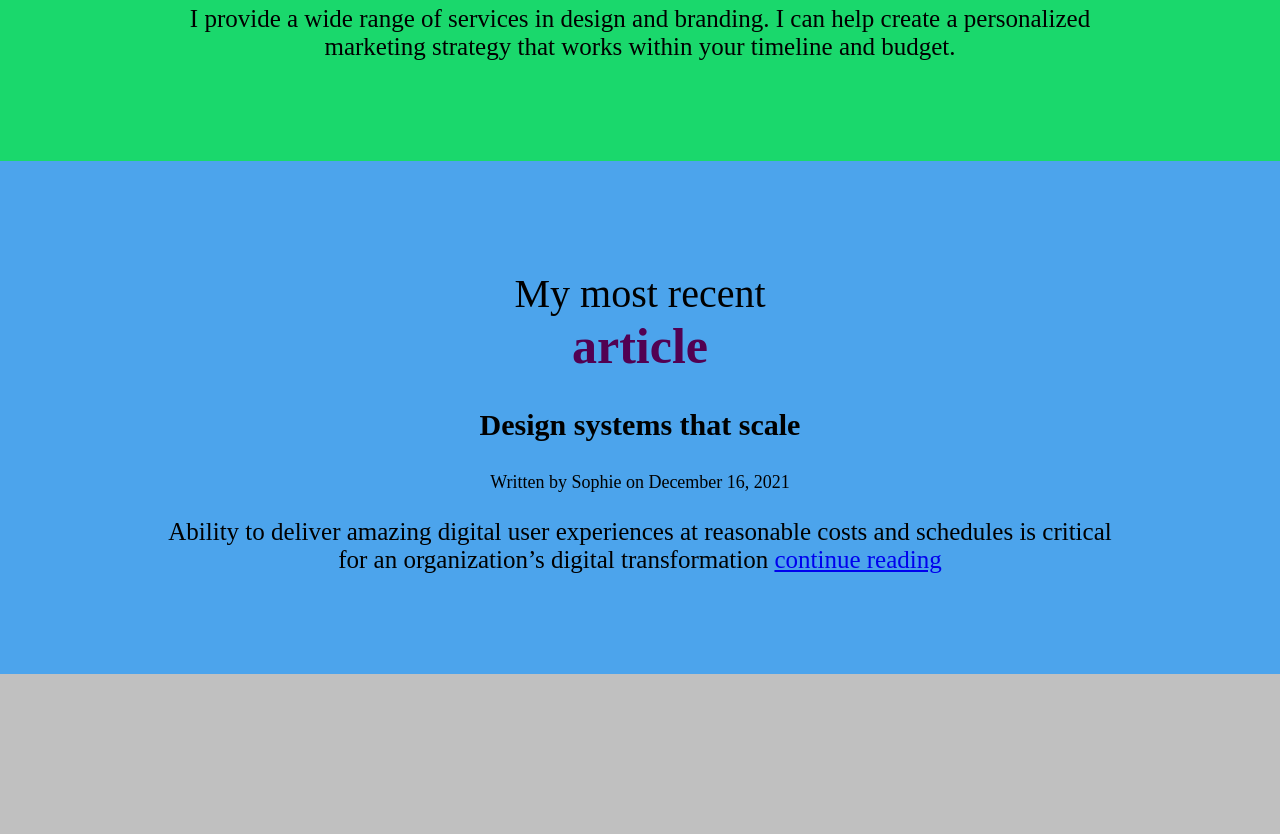
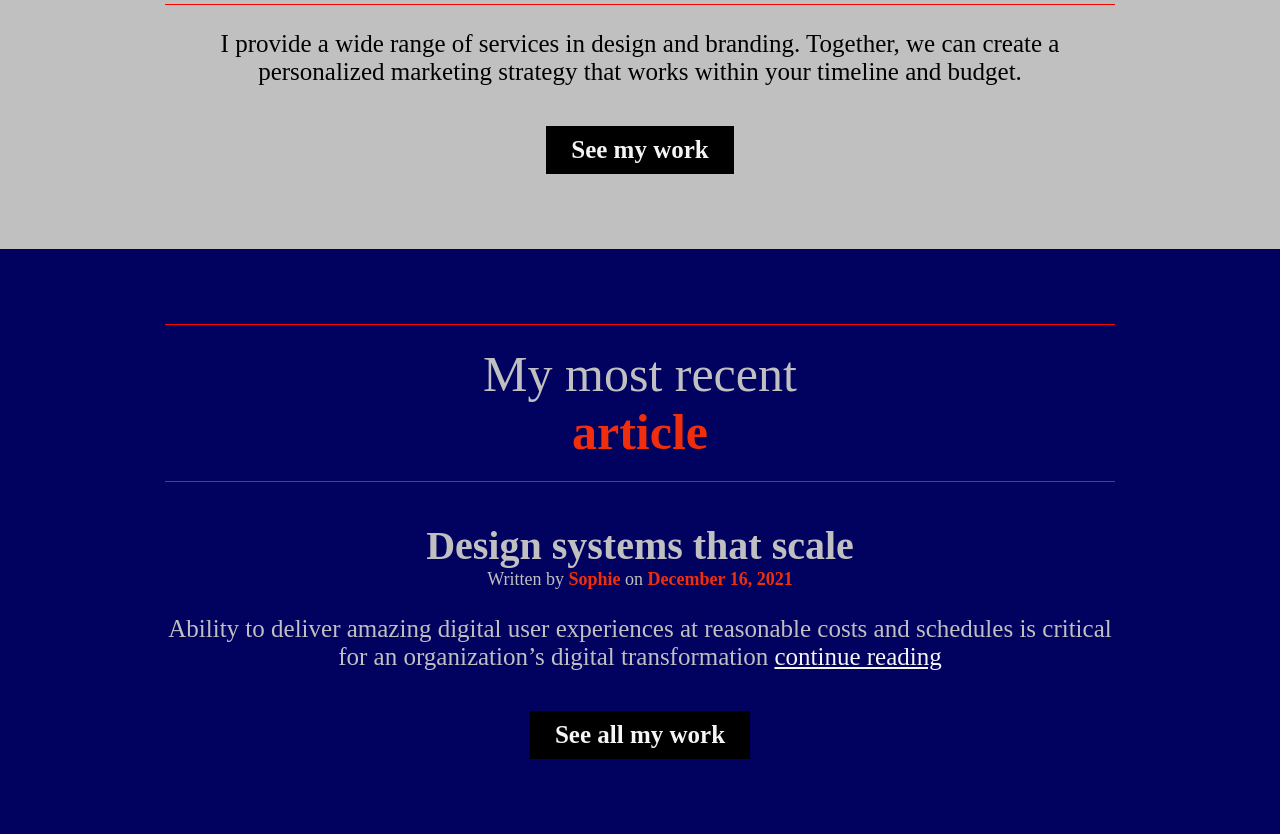
Before and after one commit to jeng200/css_fundamentals_webpage, a plain HTML site: page index.html in a window 1280 px wide. Shown: the part 824-1658 px from the top of the page. Before the commit the page ends 1498 px from the top, so only its background shows below. Drawn offline with Linux system fonts and the light colour scheme; a web font is replaced by a local one.

Commit message:
Update site colors, adjust spacing, create buttons, and add borders to headings.

```diff
--- a/index.css
+++ b/index.css
@@ -3,12 +3,14 @@ body {
   font-size: 25px;
   text-align: center;
   font-family: 'Zen Antique', serif;
-  background: silver;
-  color: black;
+  background: rgb(1, 1, 95);
+  color: silver;
 }
 
 img {
   max-width: 500px;
+  border: solid black 1px;
+  border-radius: 25px;
 }
 
 .container {
@@ -19,31 +21,44 @@ img {
 
 h1, h2 {
   font-weight: 100;
+  margin: 0;
 }
 
 h1 {
-  margin: 0;
-  font-size: 50px;
+  font-size: 60px;
 }
 
 h2 {
-  font-size: 40px;
+  font-size: 50px;
+
+  padding: 20px 0;
 }
 
 h3 {
-  font-size: 30px;
+  font-size: 40px;
   font-weight: 900;
+}
+
+.mb {
+  margin-bottom: 0;
 }
 
 .small-txt {
   font-size: 18px;
   font-weight: 300;
+  margin-top: 0;
 }
 
 .dark-txt {
   font-weight: 900;
   display: block;
-  color: rgb(82, 1, 82);
+  color: rgb(241, 46, 12);
+}
+
+.name,
+time {
+  font-weight: 900;
+  color: rgb(241, 46, 12);
 }
 
 h1 .dark-txt {
@@ -54,14 +69,22 @@ h2 .dark-txt {
   font-size: 50px;
 }
 
-a:hover, a:focus{
-  color:rgb(82, 1, 82)
+a {
+  color: whitesmoke;
+}
+
+a:hover, a:focus {
+  color:rgb(243, 35, 7)
 }
 
 header {
-  background: royalblue;
   padding-top: 50px;
   padding-bottom: 100px;
+}
+
+.red-border {
+border-top: solid red 1px;
+border-bottom: solid red 1px;
 }
 
 section {
@@ -69,9 +92,21 @@ section {
 }
 
 .about-me {
-  background: rgb(26, 216, 108);
+  background: silver;
+  color: black;
 }
 
-.articles {
-  background: rgb(76, 164, 236);
+.btn {
+  display: inline-block;
+  background: black;
+  color: whitesmoke;
+  padding: 10px 25px;
+  margin-top: 15px;
+  text-decoration: none;
+  font-weight: bold;
 }
+
+.btn:hover, .btn:focus {
+  background: red;
+  color: black;
+}
--- a/index.html
+++ b/index.html
@@ -12,7 +12,7 @@
   <link href="img/favicon.ico" rel="icon">
 </head>
 <body>
-    <header>
+    <header class="dark-background">
       <div class="container">
       <h1>Hello, my name is <span class="dark-txt">Sophie</span></h1>
       <img src="img/linkedin-sales-solutions-4nu1d0HYwAg-unsplash.jpg" alt="woman at computer">
@@ -21,19 +21,22 @@
 
   <section class="about-me">
     <div class="container">
-      <h2>I am a <span class="dark-txt">graphic and web designer</span></h2>
-      <p>I provide a wide range of services in design and branding. I can help create a personalized marketing strategy that works within your timeline and budget.</p>
+      <h2 class="red-border">I am a <span class="dark-txt">graphic and web designer</span></h2>
+      <p>I provide a wide range of services in design and branding. Together, we can create a personalized marketing strategy that works within your timeline and budget.</p>
+      <a class="btn" href="#">See my work</a>
     </div>
   </section>
 
-  <section class="articles">
+  <section class="articles dark-background">
     <div class="container">
-      <h2>My most recent <span class="dark-txt">article</span></h2>
+      <h2 class="red-border">My most recent <span class="dark-txt">article</span></h2>
       <article>
-        <h3>Design systems that scale</h3>
-        <p class="small-txt">Written by Sophie on December 16, 2021</p>
+        <h3 class="mb">Design systems that scale</h3>
+        <p class="small-txt mb">Written by <span class="name">Sophie</span> on <time datetime="2021-12-16">December 16, 2021</time></p>
         <p>Ability to deliver amazing digital user experiences at reasonable costs and schedules is critical for an organization’s digital transformation <a href="#">continue reading</a></p>
+        <a class="btn" href="#">See all my work</a>
       </article>
+
     </div>
   </section>
   </div>
```
Also changed, not shown: 1 other file.
